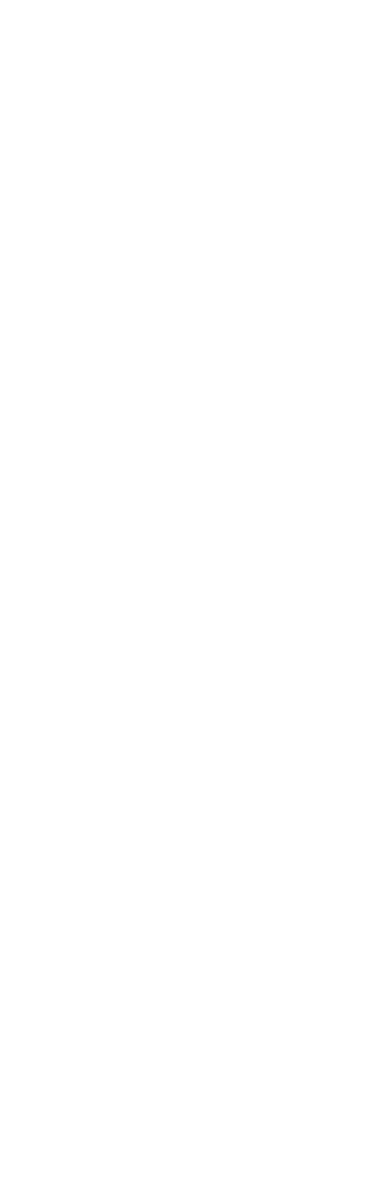
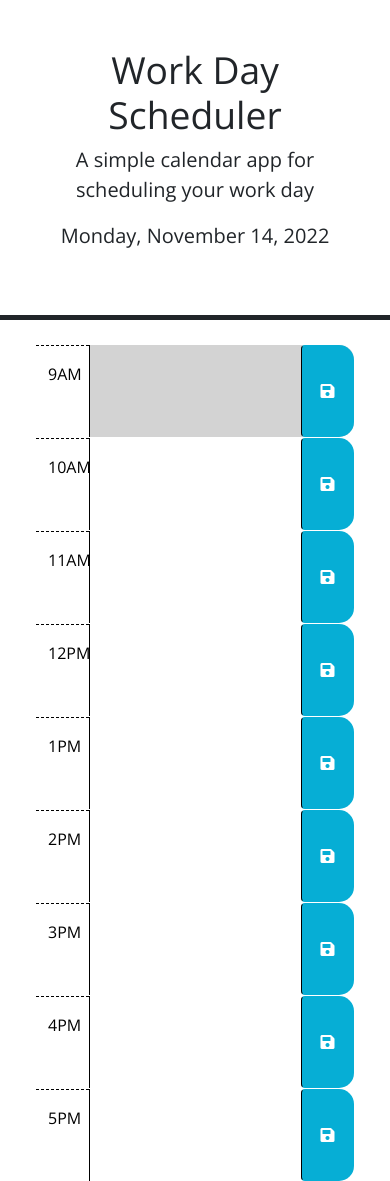
Before and after one commit to keekerr/Workday-Scheduler-Application, a plain HTML site: page index.html in a window 390 px wide. Before the commit the page ends 844 px from the top, so only its background shows below. Drawn offline with nearby package versions, Linux system fonts and the light colour scheme.

Commit message:
HTML Edits and added current date to JS

```diff
--- a/assets/script.js
+++ b/assets/script.js
@@ -0,0 +1,33 @@
+// Wrap all code that interacts with the DOM in a call to jQuery to ensure that
+// the code isn't run until the browser has finished rendering all the elements
+// in the html.
+$(function () {
+     // TODO: Add a listener for click events on the save button. This code should
+    // use the id in the containing time-block as a key to save the user input in
+    // local storage. HINT: What does `this` reference in the click listener
+    // function? How can DOM traversal be used to get the "hour-x" id of the
+    // time-block containing the button that was clicked? How might the id be
+    // useful when saving the description in local storage?
+    //
+    // TODO: Add code to apply the past, present, or future class to each time
+    // block by comparing the id to the current hour. HINTS: How can the id
+    // attribute of each time-block be used to conditionally add or remove the
+    // past, present, and future classes? How can Day.js be used to get the
+    // current hour in 24-hour time?
+    //
+    // TODO: Add code to get any user input that was saved in localStorage and set
+    // the values of the corresponding textarea elements. HINT: How can the id
+    // attribute of each time-block be used to do this?
+    //
+    // TODO: Add code to display the current date in the header of the page.
+
+    // var currentHour = "enter info"
+    // var (transform all the ids into an array? name array row ID)
+
+    $("#currentDay").text(dayjs().format('dddd, MMMM D, YYYY'));
+
+
+
+
+
+});
--- a/assets/style.css
+++ b/assets/style.css
@@ -16,12 +16,9 @@ body {
     white-space: pre-wrap;
   }
 
-  .time-block {
-    border-radius: 15px;
-  }
-
   .row {
     border-top: 1px solid white;
+    border-radius: 15px;
   }
 
   .hour {
@@ -57,3 +54,8 @@ body {
     font-size: 20px;
     transition: all 0.3s ease-in-out;
   }
+
+  #date {
+    display: flex;
+    justify-content: center;
+  }
--- a/index.html
+++ b/index.html
@@ -0,0 +1,126 @@
+<!DOCTYPE html>
+<html lang="en">
+  <head>
+    <meta charset="UTF-8" />
+    <meta name="viewport" content="width=device-width, initial-scale=1.0" />
+    <meta http-equiv="X-UA-Compatible" content="ie=edge" />
+    <link
+      rel="stylesheet"
+      href="https://cdn.jsdelivr.net/npm/bootstrap@5.1.3/dist/css/bootstrap.min.css"
+    />
+    <link
+      rel="stylesheet"
+      href="https://use.fontawesome.com/releases/v5.8.1/css/all.css"
+      integrity="sha384-50oBUHEmvpQ+1lW4y57PTFmhCaXp0ML5d60M1M7uH2+nqUivzIebhndOJK28anvf"
+      crossorigin="anonymous"
+    />
+    <link
+      href="https://fonts.googleapis.com/css?family=Open+Sans&display=swap"
+      rel="stylesheet"
+    />
+    <link rel="stylesheet" href="assets\style.css" />
+    <title>Work Day Scheduler</title>
+  </head>
+
+  <body>
+    <header class="p-5 mb-4 border-5 border-bottom border-dark text-center">
+      <h1 class="display-3">Work Day Scheduler</h1>
+      <p class="lead">A simple calendar app for scheduling your work day</p>
+      <p id="currentDay" class="lead"></p>
+    </header>
+    <div class="container-lg px-5">
+      <!-- Use class for "past", "present", and "future" to apply styles to the
+        time-block divs accordingly. The javascript will need to do this by
+        adding/removing these classes on each div by comparing the hour in the
+        id to the current hour. The html provided below is meant to be an example
+        demonstrating how the css provided can be leveraged to create the
+        desired layout and colors. The html below should be removed or updated
+        in the finished product. Remember to delete this comment once the
+        code is implemented.
+        -->
+
+      <!-- Example of a past time block. The "past" class adds a gray background color. -->
+      <div id="hour-9" class="row time-block past">
+        <div class="col-2 col-md-1 hour text-center py-3">9AM</div>
+        <textarea class="col-8 col-md-10 description" rows="3"> </textarea>
+        <button class="btn saveBtn col-2 col-md-1" aria-label="save">
+          <i class="fas fa-save" aria-hidden="true"></i>
+        </button>
+      </div>
+
+      <!-- Example of a a present time block. The "present" class adds a red background color. -->
+      <div id="hour-10" class="row">
+        <div class="col-2 col-md-1 hour text-center py-3">10AM</div>
+        <textarea class="col-8 col-md-10 description" rows="3"> </textarea>
+        <button class="btn saveBtn col-2 col-md-1" aria-label="save">
+          <i class="fas fa-save" aria-hidden="true"></i>
+        </button>
+      </div>
+
+      <!-- Example of a future time block. The "future" class adds a green background color. -->
+      <div id="hour-11" class="row">
+        <div class="col-2 col-md-1 hour text-center py-3">11AM</div>
+        <textarea class="col-8 col-md-10 description" rows="3"> </textarea>
+        <button class="btn saveBtn col-2 col-md-1" aria-label="save">
+          <i class="fas fa-save" aria-hidden="true"></i>
+        </button>
+      </div>
+
+      <div id="hour-12" class="row">
+        <div class="col-2 col-md-1 hour text-center py-3">12PM</div>
+        <textarea class="col-8 col-md-10 description" rows="3"> </textarea>
+        <button class="btn saveBtn col-2 col-md-1" aria-label="save">
+          <i class="fas fa-save" aria-hidden="true"></i>
+        </button>
+      </div>
+
+      <div id="hour-13" class="row">
+        <div class="col-2 col-md-1 hour text-center py-3">1PM</div>
+        <textarea class="col-8 col-md-10 description" rows="3"> </textarea>
+        <button class="btn saveBtn col-2 col-md-1" aria-label="save">
+          <i class="fas fa-save" aria-hidden="true"></i>
+        </button>
+      </div>
+
+      <div id="hour-14" class="row">
+        <div class="col-2 col-md-1 hour text-center py-3">2PM</div>
+        <textarea class="col-8 col-md-10 description" rows="3"> </textarea>
+        <button class="btn saveBtn col-2 col-md-1" aria-label="save">
+          <i class="fas fa-save" aria-hidden="true"></i>
+        </button>
+      </div>
+
+      <div id="hour-15" class="row">
+        <div class="col-2 col-md-1 hour text-center py-3">3PM</div>
+        <textarea class="col-8 col-md-10 description" rows="3"> </textarea>
+        <button class="btn saveBtn col-2 col-md-1" aria-label="save">
+          <i class="fas fa-save" aria-hidden="true"></i>
+        </button>
+      </div>
+
+      <div id="hour-16" class="row">
+        <div class="col-2 col-md-1 hour text-center py-3">4PM</div>
+        <textarea class="col-8 col-md-10 description" rows="3"> </textarea>
+        <button class="btn saveBtn col-2 col-md-1" aria-label="save">
+          <i class="fas fa-save" aria-hidden="true"></i>
+        </button>
+      </div>
+
+      <div id="hour-17" class="row">
+        <div class="col-2 col-md-1 hour text-center py-3">5PM</div>
+        <textarea class="col-8 col-md-10 description" rows="3"> </textarea>
+        <button class="btn saveBtn col-2 col-md-1" aria-label="save">
+          <i class="fas fa-save" aria-hidden="true"></i>
+        </button>
+      </div>
+
+    <script src="https://code.jquery.com/jquery-3.4.1.min.js"></script>
+    <script
+      src="https://cdn.jsdelivr.net/npm/dayjs@1.11.3/dayjs.min.js"
+      integrity="sha256-iu/zLUB+QgISXBLCW/mcDi/rnf4m4uEDO0wauy76x7U="
+      crossorigin="anonymous"
+    ></script>
+
+    <script src="assets\script.js"></script>
+  </body>
+</html>
```
Also changed, not shown: 1 other file.
